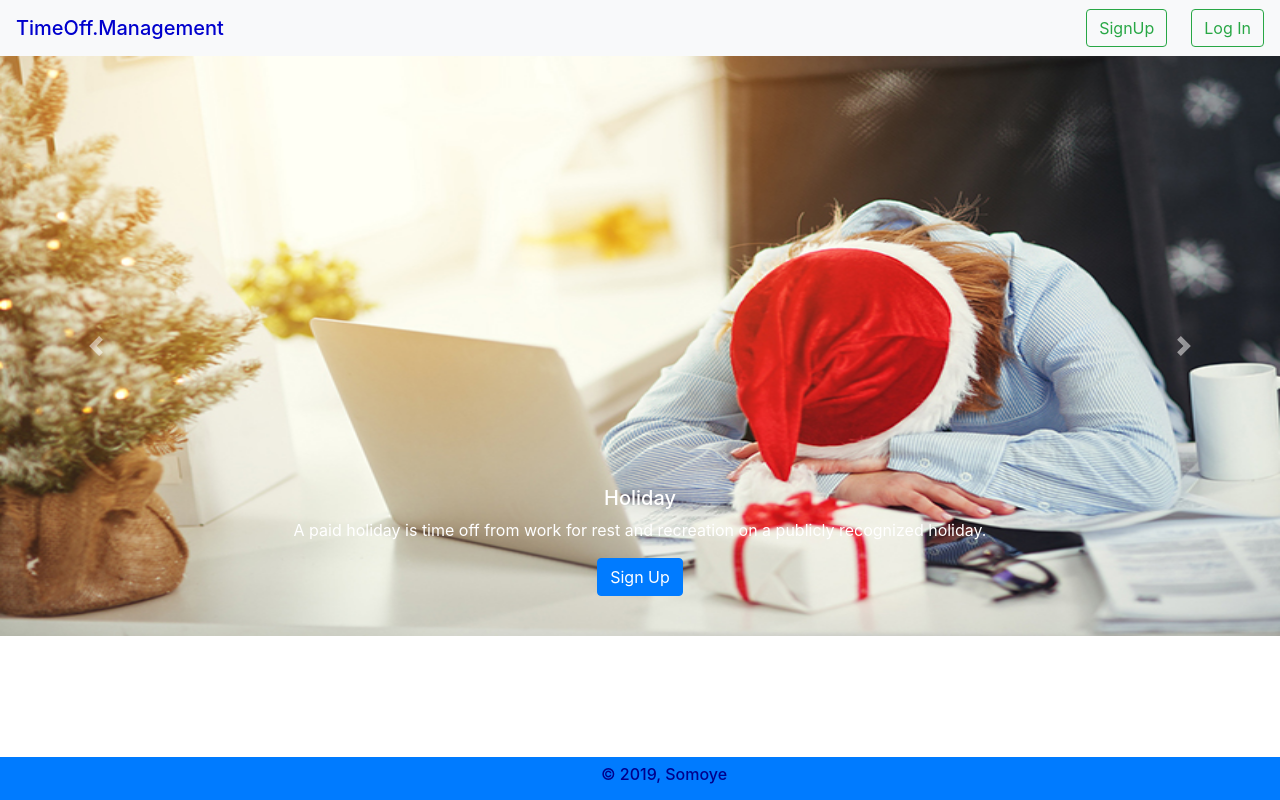
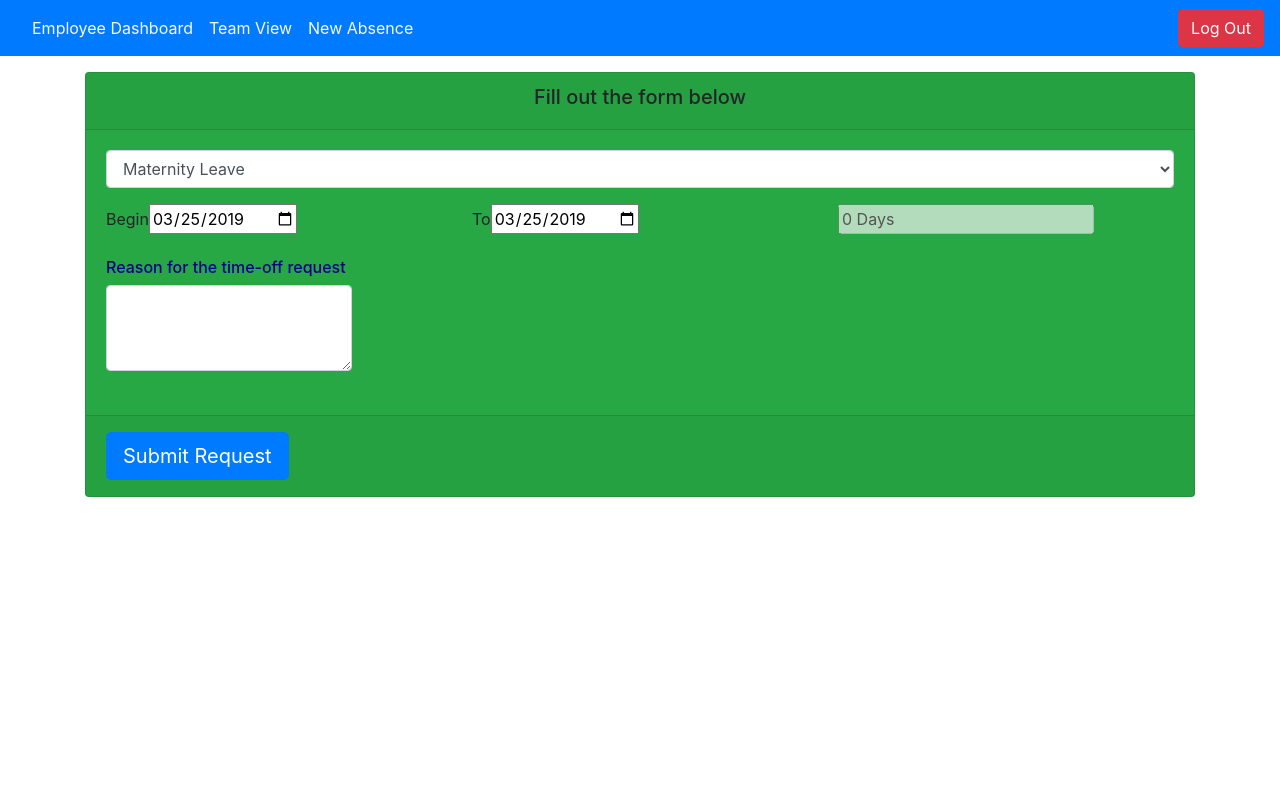
Before and after one commit to somoye123/time-off-applicaation, a React (Create React App) app: page /employee-dashboard/new-absence in a window 1280 px wide. Built offline with nearby package versions, Linux system fonts and the light colour scheme.

Commit message:
update absence form page

```diff
--- a/src/App.js
+++ b/src/App.js
@@ -2,7 +2,7 @@ import React, { Component } from "react";
 import "bootstrap/dist/css/bootstrap.min.css";
 import "./App.css";
 import LandingPage from "./components/home/LandingPage";
-// import AbsenceForm from "./components/dashboard/AbsenceForm";
+import AbsenceForm from "./components/dashboard/AbsenceForm";
 import EmployeeDashboard from "./components/dashboard/EmployeeDashboard";
 import Login from "./components/auth/Login";
 import SignUp from "./components/auth/SignUp";
@@ -22,7 +22,7 @@ class App extends Component {
               path="/EmployeeDashboard/teamView"
               component={TeamViewDashboard}
             />
-            {/* <Route path="/employee-dashboard/new-absence" exact component={AbsenceForm} /> */}
+            <Route path="/employee-dashboard/new-absence" exact component={AbsenceForm} />
             <Route component={LandingPage} />
           </Switch>
         </React.Fragment>
--- a/src/components/dashboard/AbsenceForm.js
+++ b/src/components/dashboard/AbsenceForm.js
@@ -2,7 +2,7 @@ import React, { Component } from 'react'
 import 'bootstrap/dist/css/bootstrap.css';
 import EmployeeHeader from "../Navbars/DashboardNavbar";
 
-const FillForm = "please fill out an absence form, if any. Thank You";
+const FillForm = "Fill out the form below";
 
 const leaveType = [
   { name: 'Maternity Leave', days: 20 },
@@ -110,229 +110,78 @@ export default class AbsenceForm extends Component {
 
   render() {
     return (
-      <React.Fragment>
-        <EmployeeHeader />
-        <p>{FillForm}</p>
-<div className="container">
-<form action="" method="post">
-<fieldset>
-  <div className="form-container">
-  <div className="form-group">
-  <select name="" onClick={this.handeleLeavetype} id="exampleFormControlSelect1" className="form-control" required>
-    {
-      leaveType.map((item, index) => {
-        return <option key={index} value={item.name}/>
-      })
-    }
-  </select>
-    {
-    (this.state.leaveType=== '' && this.state.showError)
-    ?<small className="text-danger">Leave type is required</small>
-    :''
-    }
-</div></div></fieldset></form></div>      </React.Fragment>
-    )
-  }
-}
-
-
-
-                {
-                  (this.state.leaveType === '' && this.state.showError) ?
-                    <small className="text-danger">*leave type is required</small> :
-                    ''
-                }
-              </div>
-
-              <div className="d-flex">
-
-                <div className="form-group">
-                  <label for="begin">Begin</label>
-                  <input type="date" id="start" name="start" min={date} value={this.state.startTime} onChange={this.handleStartTime} required>
-                  </input>
-                </div>
-
-
-                <div className="form-group">
-                  <label htmlFor="end">To</label>
-                  <input type="date" value={this.state.stopTime} onChange={this.handleStopTime}
-                    min={this.state.startTime} id="end" name="end" required>
-                  </input>
-                </div>
-
-
-                <div className="form-group">
-                  <label for="name">Duration</label>
-                  <input type="text" value={this.state.diffStartTimeStopTime.includes('-') ? '0 Days' : this.state.diffStartTimeStopTime} id="duration" name="duration" disabled />
-                  {
-                    ((this.state.diffStartTimeStopTime === '0 Days' || this.state.diffStartTimeStopTime.includes('-'))
-                      && this.state.showError) ?
-                      <small className="text-danger">invalid duration must be more than 0 Days</small> : ''
-                  }
-                </div>
-
-              </div>
-
-
-
-              <div className="form-group">
-                <label for="exampleFormControlTextarea1">State a valid reason</label>
-                <textarea className="form-control" id="exampleFormControlTextarea1"
-                  rows="3" required></textarea>
-              </div>
-
-              <div>
-                <button type="submit" onClick={this.hamdleFormSubmit}
-                  className="my-1 btn btn-primary btn-lg">
-                  Submit Form
-                    </button>
-              </div>
-
-            </div>
-          </fieldset>
-        </form>
-      </div>
-
-    </div>
-  )
-}
-}
-
-export default Abscence;
-
-
-
-
-
-
-
-
-
-
-
-
-
-
-
-
-
-
-
-
-
-
-
-
-
-
-
-
-
-
-
-
-
-
-
-
-
-
-
-
-
-
-
-
-  render() {
-    return (
-      <React.Fragment className="container absence mt-3 align-center ">
-        <div className="card align-center">
+    <React.Fragment>
+      <EmployeeHeader />
+      <div className="container mt-3 align-center">
+        <div className="card align-center bg-success">
           <div className="card-header text-center">
-            <h5>Request For Leave</h5>
+            <h5>{FillForm}</h5>
           </div>
           <div className="card-body">
             <div className="row">
               <div className="col-12">
                 <div className="form-group">
-                  <label htmlFor="exampleFormControlSelect1"><h6>Leave Type</h6></label>
-                  <select className="form-control" id="exampleFormControlSelect1">
+                  <select name="" onClick={this.handeleLeavetype} id="exampleFormControlSelect1" className="form-control" required>
                     {
-                      typeOfTimeOff.map(item => {
-                        return <option key={item.days}>{item.name}</option>
+                      leaveType.map((item, index) => {
+                        return <option key={index}>{item.name}</option>
                       })
                     }
-
                   </select>
+                  {
+                   (this.state.leaveType=== '' && this.state.showError)
+                   ?<small className="text-danger">Leave type is required</small>
+                   :''
+                  }
                 </div>
               </div>
             </div>
-            <h6>From:</h6>
             <div className="row">
               <div className="col-4">
-                <select className="form-control">
-                  <option>All day</option>
-                  <option>Morning</option>
-                  <option>Afternoon</option>
-                </select>
+                  <div className="form-group">
+                    <label htmlFor="begin">Begin
+                      <input type="date" id="begin" name="start" min={date} value={this.state.startTime} onChange={this.handleStartTime} required />
+                    </label>
+                  </div>
               </div>
-              <div className="col-8">
-                <div className="input-group mb-3">
-                  <div className="input-group-prepend">
-                    <span className="input-group-text" id="basic-addon1"><i className="fa fa-calendar" ></i></span>
+              <div className="col-4">
+                  <div className="form-group">
+                    <label htmlFor="end">To
+                      <input type="date" name="end" value={this.state.stopTime} onChange={this.handleStopTime} min={this.state.startTime} id="end" required />
+                    </label>
                   </div>
-                  <input type="date" min={date} value={this.state.startTime} onChange={this.handleStartTime}
-                    className="form-control" />
+              </div>
+              <div className="col-4">
+                <div className="form-group">
+                  <label htmlFor="duration">
+                    <input type="text" value={this.state.diffStartTimeStopTime.includes('-')
+                      ? '0 Days'
+                      : this.state.diffStartTimeStopTime} id="duration" name="duration" disabled/>
+                  </label>
+                  {
+                    ((this.state.diffStartTimeStopTime === '0 Days' || this.state.diffStartTimeStopTime.includes('-')) && this.state.showError)
+                    ? <small className="text-danger">Duration must be more than 0 Days</small>
+                    : ''
+                  }
                 </div>
               </div>
             </div>
-            <h6>To:</h6>
-            <div className="row">
-
-              <div className="col-4">
-                <select className="form-control">
-                  <option>All day</option>
-                  <option>Morning</option>
-                  <option>Afternoon</option>
-                </select>
-              </div>
-              <div className="col-8">
-                <div className="input-group mb-3">
-                  <div className="input-group-prepend">
-                    <span className="input-group-text" id="basic-addon1"><i className="fa fa-calendar" ></i></span>
-                  </div>
-                  <input value={this.state.stopTime} onChange={this.handleStopTime} type="date"
-                    min={this.state.startTime} className="form-control" />
-                </div>
-              </div>
-            </div>
-            <h6>Duration</h6>
             <div className="row">
               <div className="col-12">
-                <input
-                  value={this.state.diffStartTimeStopTime.includes('-') ? '0 Days' : this.state.diffStartTimeStopTime}
-                  className="form-control" disabled />
-                {
-                  ((this.state.diffStartTimeStopTime === '0 Days' || this.state.diffStartTimeStopTime.includes('-'))
-                    && this.state.showError) ?
-                    <span className="text-danger">invalid duration must be more than 0 Days</span> : ''
-                }
-              </div>
-            </div>
-
-            <div className="row">
-              <div className="col-12">
-                <div className="form-group">
-                  <label ><h6>Comment (Optional)</h6></label>
-                  <textarea className="form-control" id="exampleFormControlTextarea1" rows="3"></textarea>
-                </div>
+                  <div className="form-group">
+                    <label htmlFor="reason"><h6>Reason for the time-off request</h6>
+                      <textarea style={{width:"100%"}} name="comment" id="reason" rows="3" className="form-control" required></textarea>
+                    </label>
+                  </div>
               </div>
             </div>
           </div>
           <div className="card-footer">
-            <button onClick={this.hamdleFormSubmit} className="btn btn-primary">Submit</button>
+            <button onClick={this.hamdleFormSubmit} className="my-1 btn btn-primary btn-lg">Submit Request</button>
           </div>
         </div>
-      </React.Fragment>
+      </div>
+    </React.Fragment>
     )
   }
 }
--- a/src/components/dashboard/EmployeeDashboard.js
+++ b/src/components/dashboard/EmployeeDashboard.js
@@ -66,7 +66,7 @@ export default class EmployeeDashboard extends Component {
           <div className="row mt-5">
             <div className="col-sm-10 col-md-6 col-lg-3 ">
               <div className="card">
-                <div className="card-header bg-primary text-light">
+                <div className="card-header bg-secondary text-light">
                   Days Remaining
                 </div>
                 <div className="card-body">
@@ -77,7 +77,7 @@ export default class EmployeeDashboard extends Component {
             </div>
             <div className="col-sm-10 col-md-6 col-lg-3 ">
               <div className="card">
-                <div className="card-header bg-primary text-light">
+                <div className="card-header bg-secondary text-light">
                   Available Request
                 </div>
                 <div className="card-body">
@@ -100,7 +100,7 @@ export default class EmployeeDashboard extends Component {
             </div>
             <div className="col-sm-10 col-md-6 col-lg-3">
               <div className="card">
-                <div className="card-header bg-primary text-light">
+                <div className="card-header bg-secondary text-light">
                   Used so far
                 </div>
                 <div className="card-body">
--- a/src/components/home/LandingPage.js
+++ b/src/components/home/LandingPage.js
@@ -42,7 +42,7 @@ export default class LandingPage extends Component {
                 src={vacation}
                 alt="vacation"
                 className="d-block w-100"
-                height="580px"
+                height="600px"
               />
               <div className="carousel-caption d-none d-md-block">
                 <h5>Vacation</h5>
@@ -61,7 +61,7 @@ export default class LandingPage extends Component {
                 src={holiday}
                 alt="holiday"
                 className="d-block w-100"
-                height="580px"
+                height="600px"
               />
               <div className="carousel-caption d-none d-md-block">
                 <h5>Holiday</h5>
@@ -80,7 +80,7 @@ export default class LandingPage extends Component {
                 src={violence}
                 alt="violence"
                 className="d-block w-100"
-                height="580px"
+                height="600px"
               />
               <div className="carousel-caption d-none d-md-block">
                 <h5>Violence</h5>
@@ -97,7 +97,7 @@ export default class LandingPage extends Component {
             </div>
 
             <div className="carousel-item" data-interval="5000">
-              <img src={sick} alt="sick" className="d-block w-100" height="580px" />
+              <img src={sick} alt="sick" className="d-block w-100" height="600px" />
               <div className="carousel-caption d-none d-md-block">
                 <h5>Sick</h5>
                 <p>
@@ -117,7 +117,7 @@ export default class LandingPage extends Component {
                 src={bereavement}
                 alt="bereavement"
                 className="d-block w-100"
-                height="580px"
+                height="600px"
               />
               <div className="carousel-caption d-none d-md-block">
                 <h5>Bereavement</h5>
@@ -140,7 +140,7 @@ export default class LandingPage extends Component {
                 src={sabbatical}
                 alt="sabbatical"
                 className="d-block w-100"
-                height="580px"
+                height="600px"
               />
               <div className="carousel-caption d-none d-md-block">
                 <h5>Sabbatical</h5>
@@ -159,7 +159,7 @@ export default class LandingPage extends Component {
                 src={juryDuty}
                 alt="juryDuty"
                 className="d-block w-100"
-                height="580px"
+                height="600px"
               />
               <div className="carousel-caption d-none d-md-block">
                 <h5>Jury Duty</h5>
@@ -180,7 +180,7 @@ export default class LandingPage extends Component {
                 src={paternity}
                 alt="paternity"
                 className="d-block w-100"
-                height="580px"
+                height="600px"
               />
               <div className="carousel-caption d-none d-md-block">
                 <h5>Paternity</h5>
@@ -199,7 +199,7 @@ export default class LandingPage extends Component {
                 src={maternity}
                 alt="maternity"
                 className="d-block w-100"
-                height="580px"
+                height="600px"
               />
               <div className="carousel-caption d-none d-md-block">
                 <h5>Maternity</h5>
@@ -218,7 +218,7 @@ export default class LandingPage extends Component {
                 src={emergency}
                 alt="emergency"
                 className="d-block w-100"
-                height="580px"
+                height="600px"
               />
               <div className="carousel-caption d-none d-md-block">
                 <h5>Emergency Child Care Leave</h5>
```
